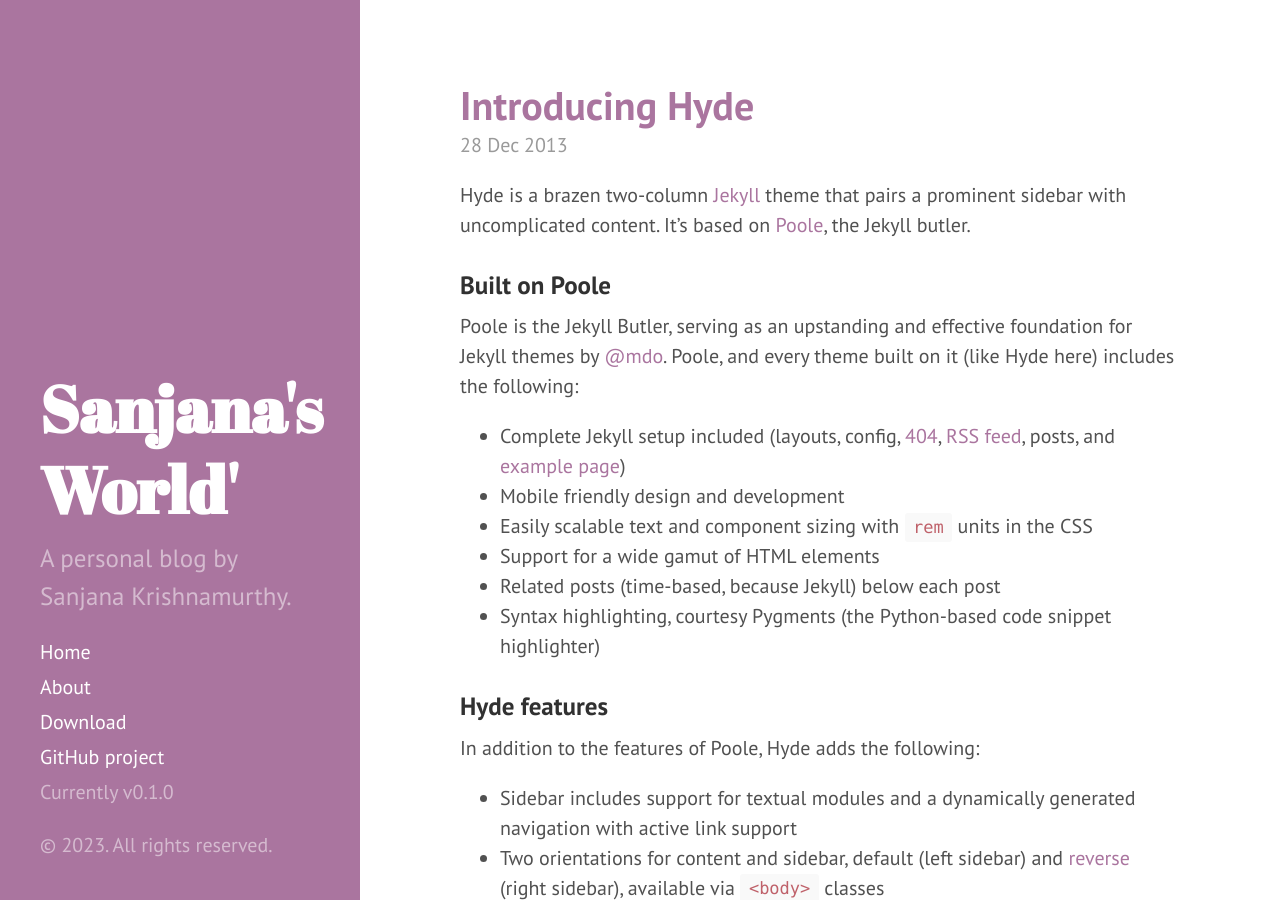
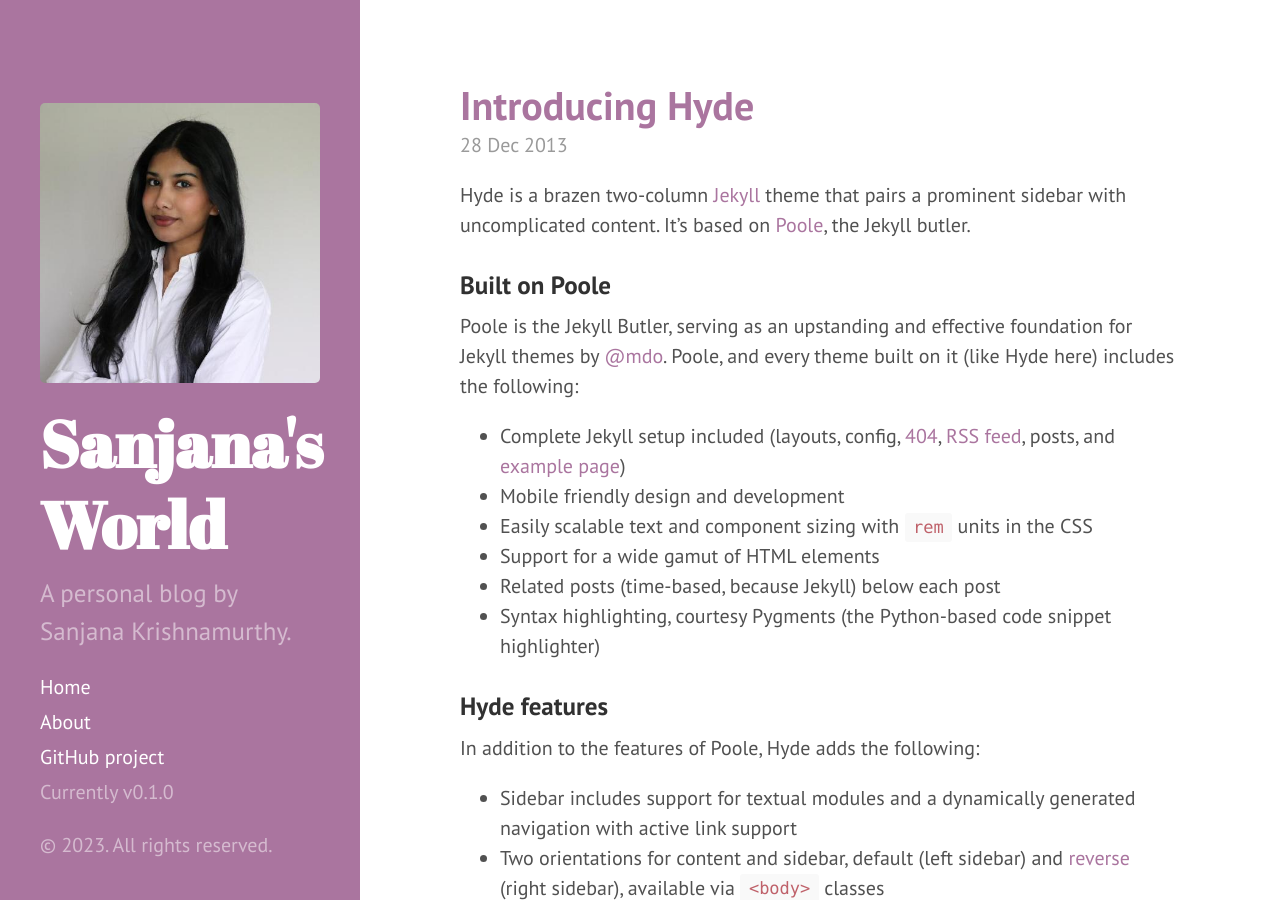
Before and after one commit to sxnjanak/sxnjanak.github.io, a Jekyll site: the page built from index.html, in a window 1280 px wide and 900 px high. Built offline with Jekyll 4.4.1, drawn with Linux system fonts in a browser that asks for light colours; Markdown is read by kramdown in place of the engine named in the settings; the list of posts is cut into pages by our own code.

Commit message:
Fixing type and adding profile image

```diff
--- a/_config.yml
+++ b/_config.yml
@@ -7,7 +7,7 @@
 # relative_permalinks: true
 
 # Setup
-title:            Sanjana's World'
+title:            Sanjana's World
 tagline:          'My little world.'
 description:      'A personal blog by Sanjana Krishnamurthy.'
 url:              https://sxnjanak.github.io
--- a/_includes/sidebar.html
+++ b/_includes/sidebar.html
@@ -1,5 +1,6 @@
 <div class="sidebar">
   <div class="container sidebar-sticky">
+    <img class="sidebar-profile-img" src="{{ '/public/images/profile.jpg' | relative_url }}" alt="Sanjana Krishnamurthy">
     <div class="sidebar-about">
       <h1>
         <a href="{{ '/' | relative_url }}">
@@ -26,7 +27,6 @@
         {% endif %}
       {% endfor %}
 
-      <a class="sidebar-nav-item" href="{{ site.github.repo }}/archive/v{{ site.version }}.zip">Download</a>
       <a class="sidebar-nav-item" href="{{ site.github.repo }}">GitHub project</a>
       <span class="sidebar-nav-item">Currently v{{ site.version }}</span>
     </nav>
```
Also changed, not shown: public/images/profile.jpg (added).
